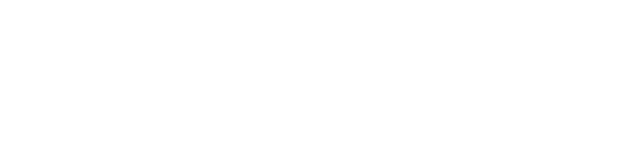
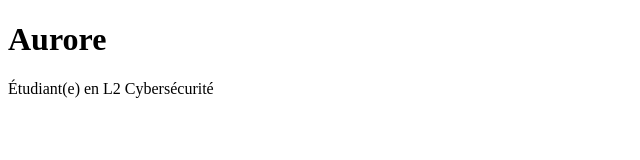
Before and after one commit to Vyx-22/mon-cv, a plain HTML site: page index.html in a window 1280 px wide. Shown: the whole page, without its empty margins (0-640 px from the left). Drawn offline with Linux system fonts and the light colour scheme.

Commit message:
mise en place de la section titre

```diff
--- a/index.html
+++ b/index.html
@@ -7,6 +7,10 @@
     <link rel="stylesheet" href="style.css">
 </head>
 <body>
+    <header>
+        <h1>Aurore</h1>
+        <p>Étudiant(e) en L2 Cybersécurité</p>
+    </header>
 
 </body>
 </html>
```
